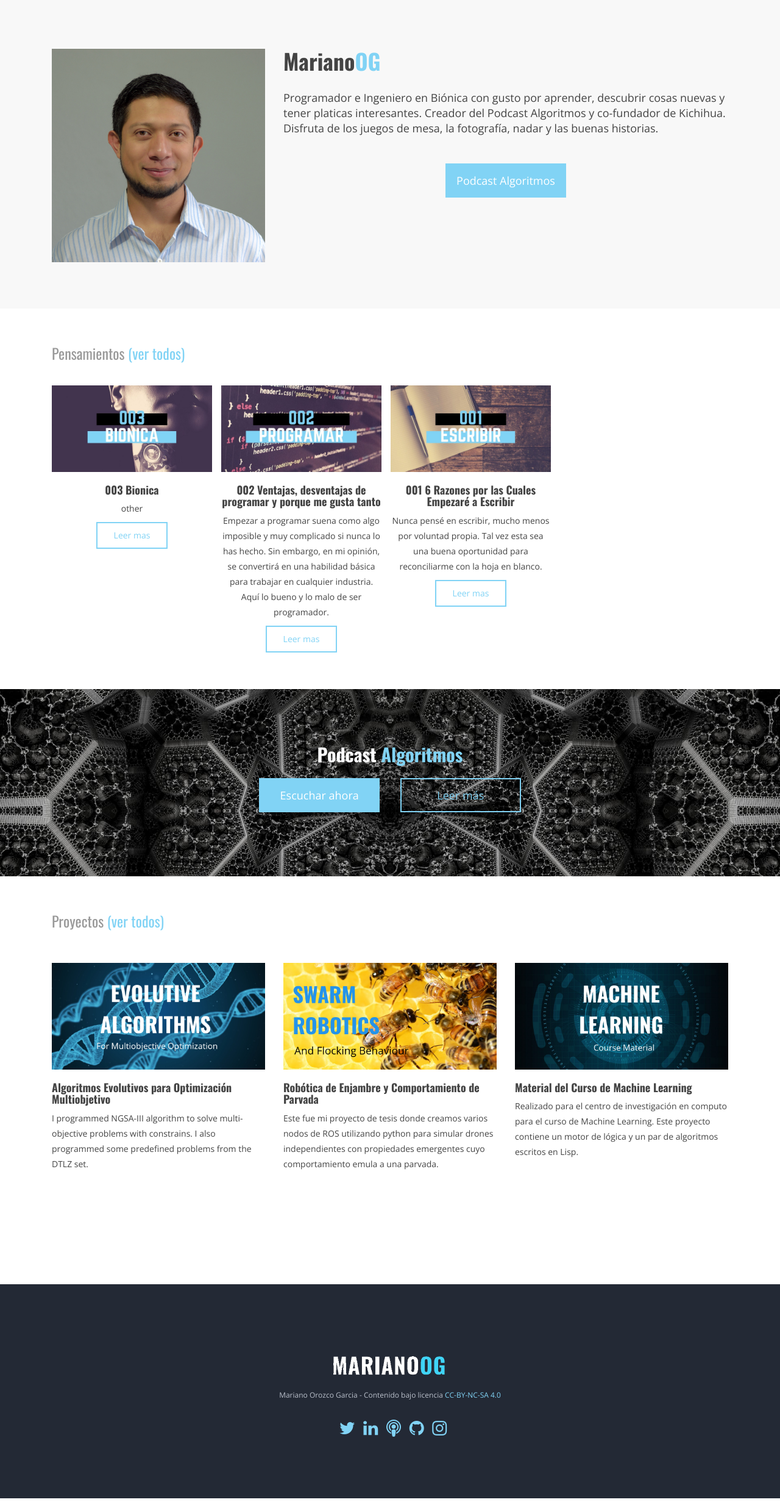
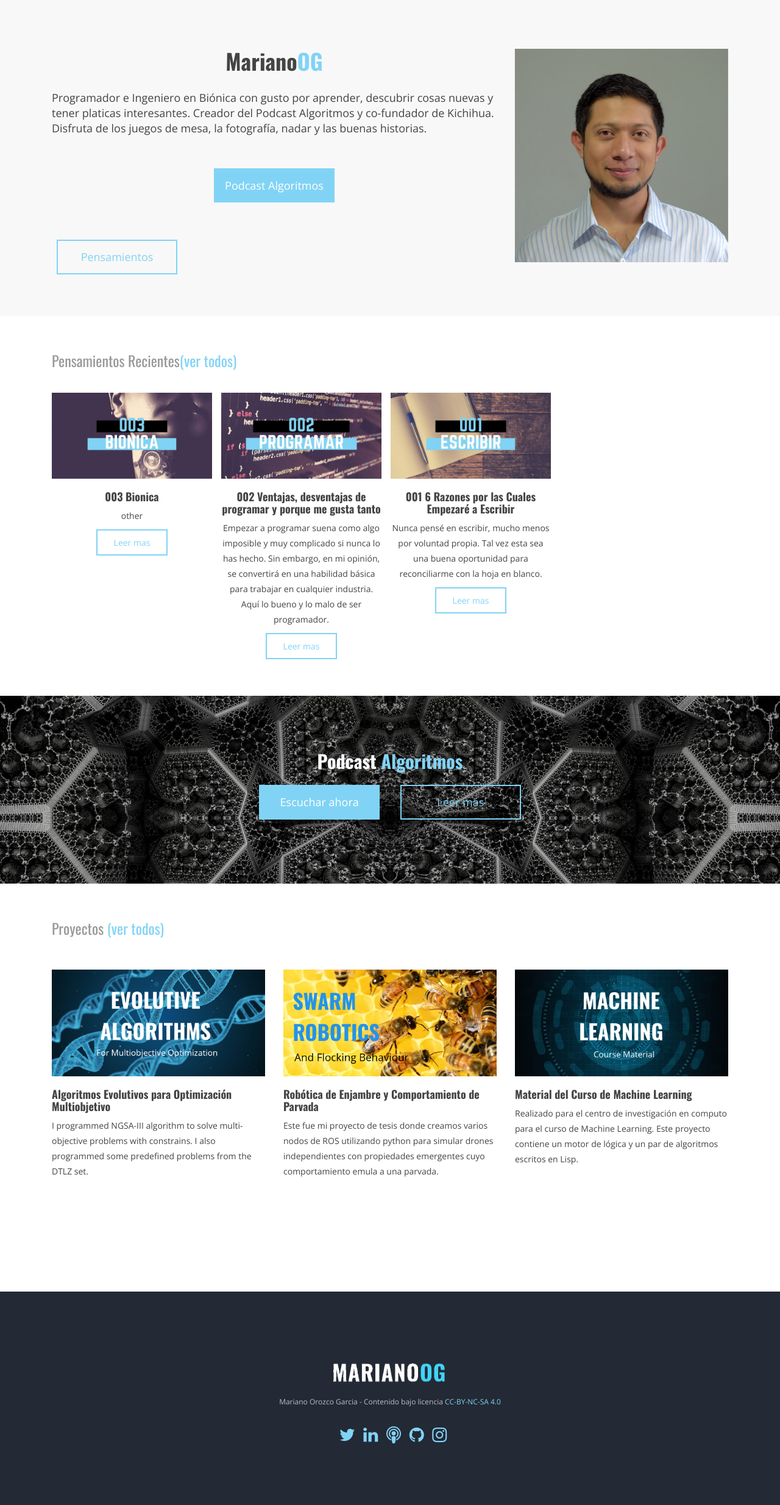
Before and after one commit to MarianoOG/marianoog.github.io, a Jekyll site: the page built from index.html, in a window 1280 px wide. Shown: the whole page at 61% size. Built offline with Jekyll 4.4.1, drawn with Linux system fonts in a browser that asks for light colours.

Commit message:
index call to actions updated

```diff
--- a/index.html
+++ b/index.html
@@ -13,19 +13,20 @@ canonical: https://marianoog.github.io
     <div class="container">
       <div class="row">
 
+        <div class="col-xs-12 col-sm-8">
+          <div class="hero-content-v2">
+            <h1 class="text-center">Mariano<span class="text-primary">OG</span></h1>
+            <br>
+            <p>{{ site.author.description }}</p>
+            <p class="text-center"><a href="{{ BASE_PATH }}/PodcastAlgoritmos" class="page-scroll btn btn-lg btn-default-filled animated fadeInUp m-2">Podcast Algoritmos</i></a></p>
+            <a href="{{ BASE_PATH }}/Pensamientos" class="btn btn-lg btn-common animated fadeInUp m-2">Pensamientos</a>
+          </div>
+        </div>
+
         <div class="col-xs-12 col-sm-4">
           <figure>
             <img src="{{ BASE_PATH }}/assets/images/foto.jpg" alt="Foto de MarianoOG">
           </figure>
-        </div>
-
-        <div class="col-xs-12 col-sm-8">
-          <div class="hero-content-v2">
-            <h1>Mariano<span class="text-primary">OG</span></h1>
-            <br>
-            <p>{{ site.author.description }}</p>
-            <p class="text-center"><a href="{{ BASE_PATH }}/PodcastAlgoritmos" class="page-scroll btn btn-lg btn-default-filled">Podcast Algoritmos</i></a></p>
-          </div>
         </div>
 
       </div>
@@ -36,7 +37,7 @@ canonical: https://marianoog.github.io
   <div class="mb-60"></div>
 
   <div class="container">
-    <h2 class="sub-title space-left">Pensamientos <a href="{{ BASE_PATH }}/Pensamientos">(ver todos)</a></h2>
+    <h2 class="sub-title space-left">Pensamientos Recientes<a href="{{ BASE_PATH }}/Pensamientos">(ver todos)</a></h2>
   </div>
 
   <!-- Posts carousel -->
```
